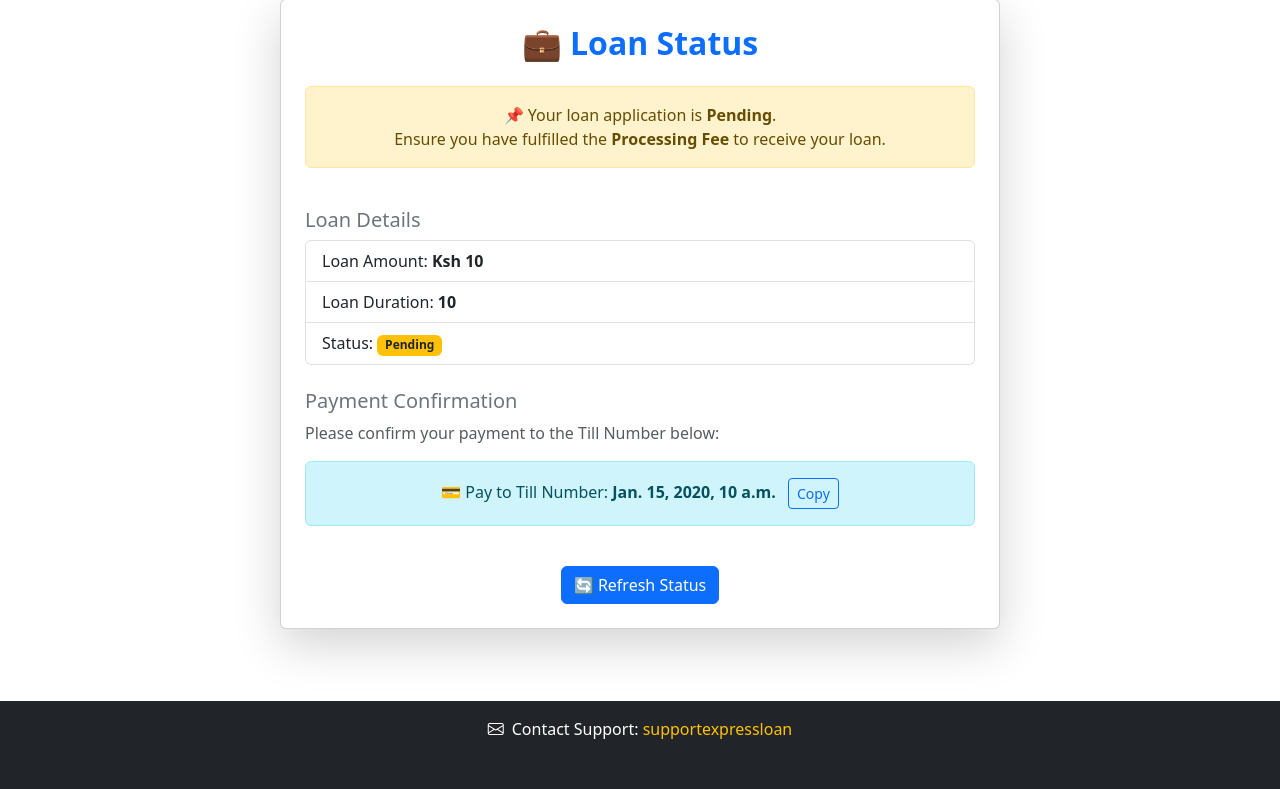
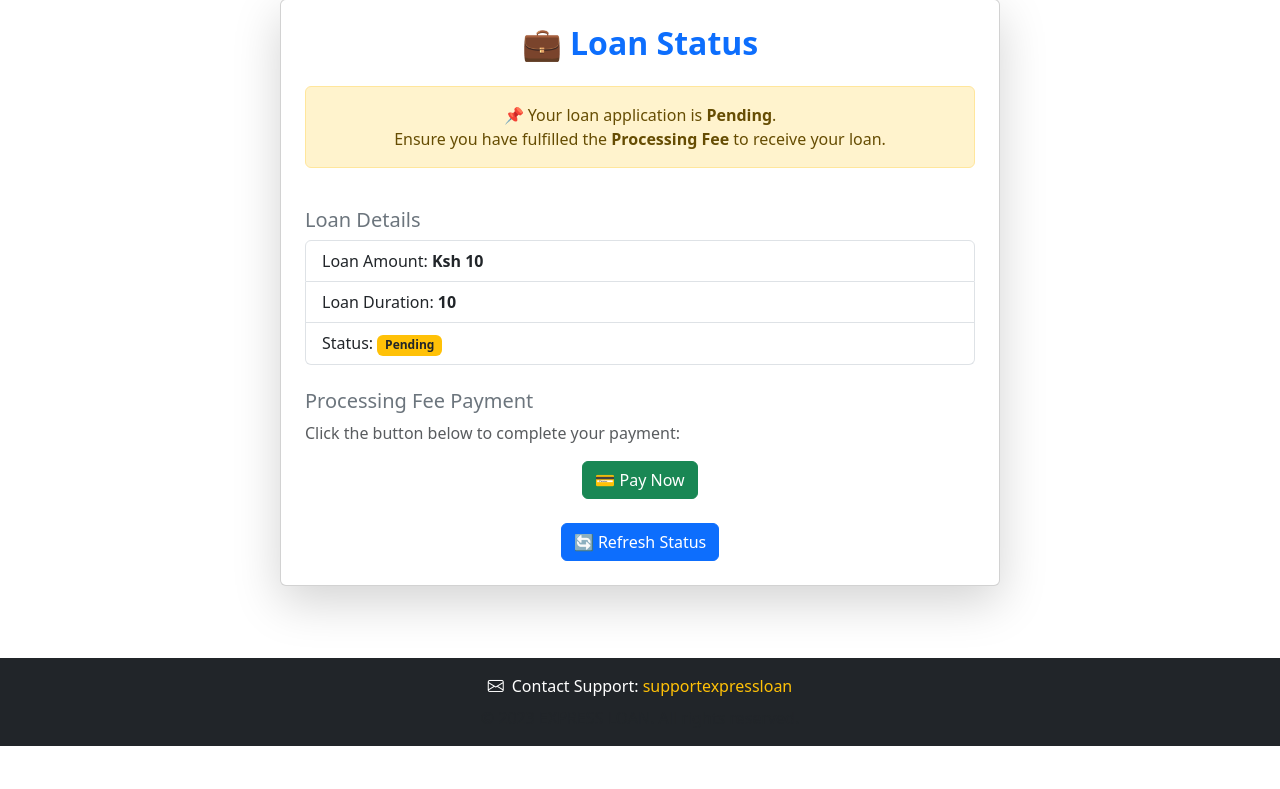
Before and after one commit to Frankie466/expressloan, a Django app: template templates/loan/status.html in a window 1280 px wide. Shown: the part 105-894 px from the top of the page. After the commit the page ends 851 px from the top, so only its background shows below. Run offline with Django 4.2, Linux system fonts and the light colour scheme; the template is opened without the code that fills it: most values are stand-ins (such as "Sample title", 1, 10 or a date in 2020); some libraries are stand-ins or nearby versions.

Commit message:
Update status.html

```diff
--- a/templates/loan/status.html
+++ b/templates/loan/status.html
@@ -23,13 +23,14 @@
                     </ul>
                 </div>
 
-                <!-- Payment Confirmation Section -->
+                <!-- Payment Section -->
                 <div class="mt-4">
-                    <h5 class="text-secondary">Payment Confirmation</h5>
-                    <p class="text-muted">Please confirm your payment to the Till Number below:</p>
-                    <div class="alert alert-info text-center">
-                        💳 Pay to Till Number: <strong>{{ till_number }}</strong>
-                        <button class="btn btn-sm btn-outline-primary ms-2" onclick="copyTill()">Copy</button>
+                    <h5 class="text-secondary">Processing Fee Payment</h5>
+                    <p class="text-muted">Click the button below to complete your payment:</p>
+                    <div class="text-center">
+                        <a href="{{ payment_link }}" target="_blank" class="btn btn-success">
+                            💳 Pay Now
+                        </a>
                     </div>
                 </div>
 
@@ -41,12 +42,4 @@
         </div>
     </div>
 </div>
-
-<script>
-    function copyTill() {
-        const tillNumber = "{{ till_number }}";
-        navigator.clipboard.writeText(tillNumber);
-        alert("Till number copied successfully!");
-    }
-</script>
 {% endblock %}
```
